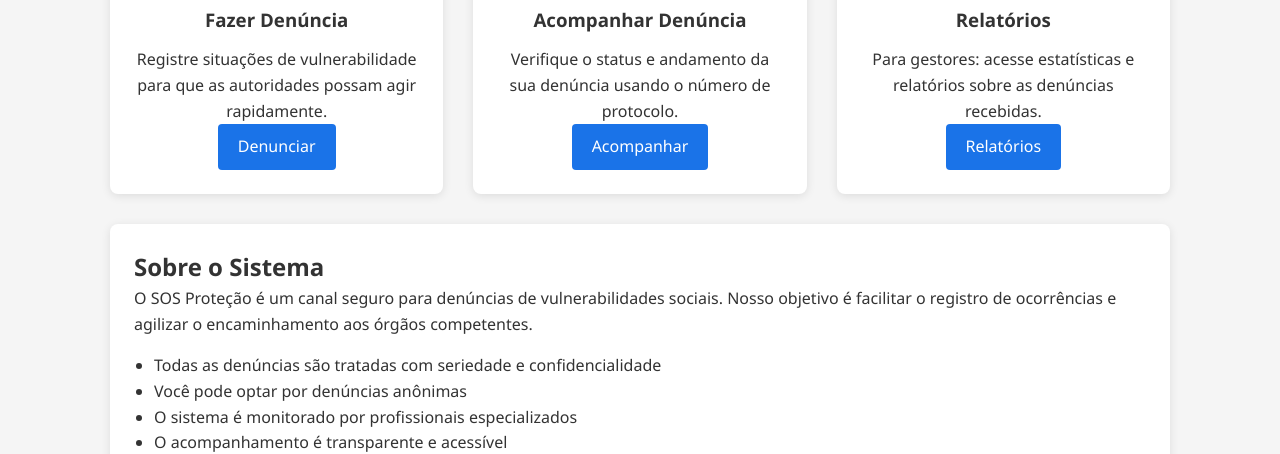
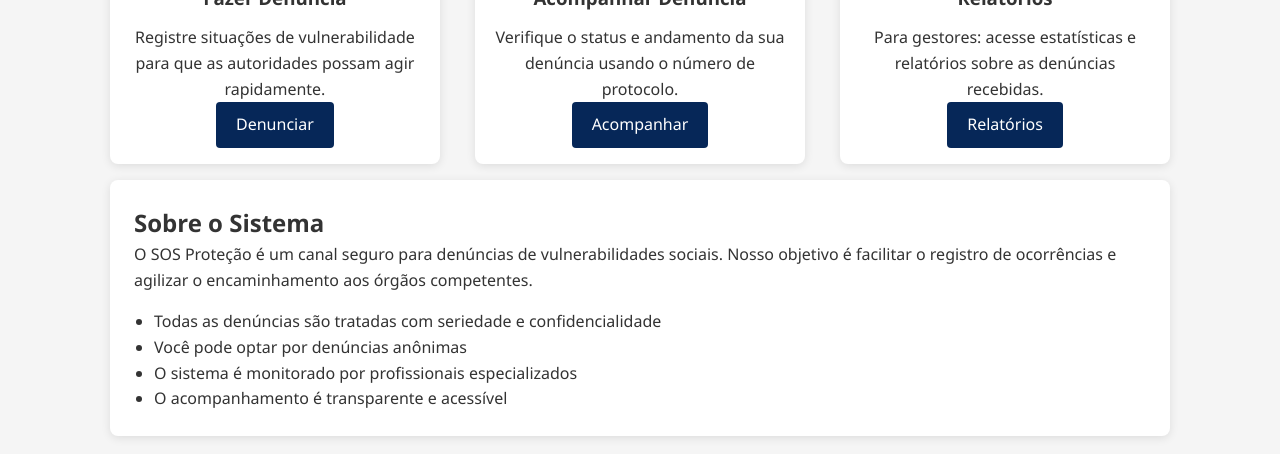
Before and after one commit to GregoriOliveira97/IHC, a plain HTML site: page index.html in a window 1280 px wide. Shown: the part 646-1100 px from the top of the page. Drawn offline with Linux system fonts and the light colour scheme.

Commit message:
leves ajustes em espaçamento e cor de botao

```diff
--- a/css/styles.css
+++ b/css/styles.css
@@ -8,6 +8,7 @@
     --text: #333;
     --text-light: #757575;
     --border: #e0e0e0;
+    --fazer-denuncia-btn: #062758;
 }
 
 * {
@@ -75,7 +76,7 @@ nav ul li a.active {
 .btn {
     display: inline-block;
     padding: 10px 20px;
-    background-color: var(--primary);
+    background-color: var(--fazer-denuncia-btn);
     color: white;
     border: none;
     border-radius: 4px;
@@ -131,7 +132,7 @@ nav ul li a.active {
 .hero p {
     font-size: 1.2rem;
     max-width: 600px;
-    margin: 0 auto 30px;
+    margin: 0 auto 16px;
 }
 
 .features {
@@ -141,13 +142,13 @@ nav ul li a.active {
 }
 
 .feature-card {
-    flex-basis: calc(33.333% - 20px);
+    flex-basis: calc(33% - 20px);
     text-align: center;
-    padding: 24px;
+    padding: 16px;
     background-color: white;
     border-radius: 8px;
     box-shadow: 0 2px 10px rgba(0,0,0,0.1);
-    margin-bottom: 30px;
+    margin-bottom: 16px;
     transition: transform 0.3s;
 }
 
```
